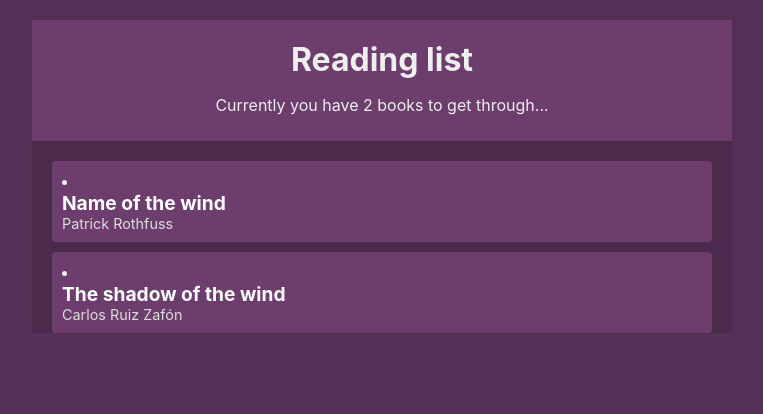
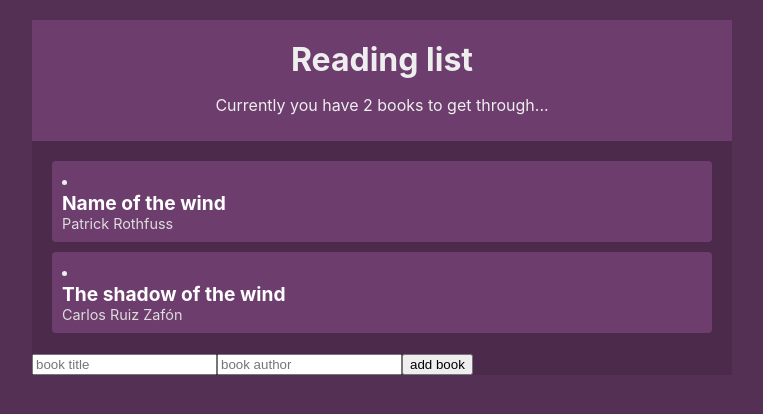
Before and after one commit to MakarCodes/booklist-hooks, a React (Create React App) app: page / in a window 1280 px wide. Shown: the top 414 px of the page, without its empty margins (258-1021 px from the left). Built offline with nearby package versions, Linux system fonts and the light colour scheme.

Commit message:
Implement BookForm component

```diff
--- a/src/App.js
+++ b/src/App.js
@@ -2,6 +2,7 @@
 import BookContextProvider from './contexts/BookContext';
 import Navbar from './components/Navbar';
 import BookList from './components/BookList';
+import BookForm from './components/BookForm';
 
 function App() {
   return (
@@ -9,6 +10,7 @@
       <BookContextProvider>
         <Navbar />
         <BookList />
+        <BookForm />
       </BookContextProvider>
     </div>
   );
--- a/src/components/BookForm.js
+++ b/src/components/BookForm.js
@@ -0,0 +1,35 @@
+import React, { useContext, useState } from 'react';
+import { BookContext } from '../contexts/BookContext';
+
+const BookForm = () => {
+  const { addBook } = useContext(BookContext);
+  const [title, setTitle] = useState('');
+  const [author, setAuthor] = useState('');
+  const handleSubmit = e => {
+    e.preventDefault();
+    addBook(title, author);
+    setTitle('');
+    setAuthor('');
+  };
+  return (
+    <form onSubmit={handleSubmit}>
+      <input
+        type='text'
+        placeholder='book title'
+        value={title}
+        onChange={e => setTitle(e.target.value)}
+        required
+      />
+      <input
+        type='text'
+        placeholder='book author'
+        value={author}
+        onChange={e => setAuthor(e.target.value)}
+        required
+      />
+      <input type='submit' value='add book' />
+    </form>
+  );
+};
+
+export default BookForm;
```
